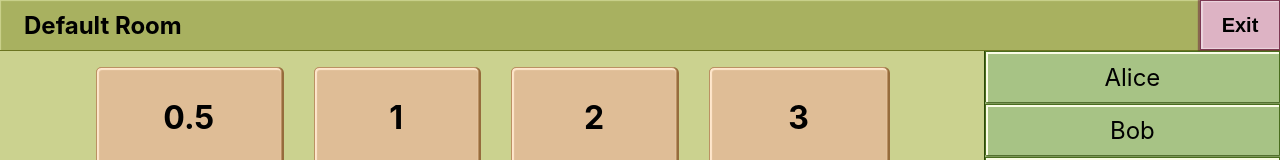
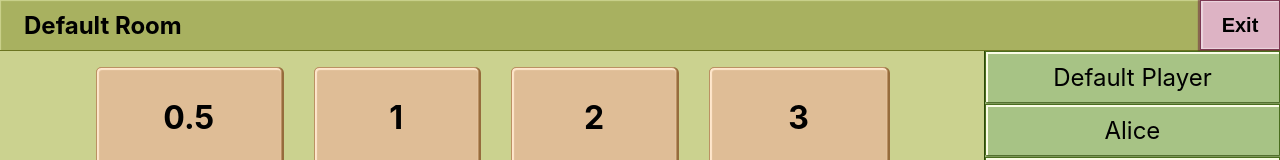
Before and after one commit to Digitanalogik/react-card-table, a React app: page / in a window 1280 px wide. Both pictures are taken after a click on the button "Enter". Shown: the top 160 px of the page. Built offline with nearby package versions, Linux system fonts and the light colour scheme.

Commit message:
Use React Context to get the current player and show it in the beginning of the list

```diff
--- a/src/Components/PlayerList/PlayerList.tsx
+++ b/src/Components/PlayerList/PlayerList.tsx
@@ -1,6 +1,7 @@
 // UserList.tsx
 import  { ReactElement } from 'react';
 import Player from '../../Interfaces/Player';
+import { useGameContext } from '../../Context/GameContext';
 import './PlayerList.css';
 
 interface UserListProps {
@@ -9,11 +10,17 @@ interface UserListProps {
 
 const PlayerList = ({ players }: UserListProps): ReactElement => {
 
+  const { player } = useGameContext();
+
+  // Always show current player on top of the list
   return (
     <div className='player-list'>
-      {players.map(player =>
-        <div key={player.id} className='player-name'>{player.name}</div>
-      )}
+        <div key={player} className='player-name'>{player}</div>
+
+        {players.filter(p => p.name !== player)
+          .sort((a, b) => a.name.localeCompare(b.name)).map(p =>
+            <div key={p.id} className='player-name'>{p.name}</div>
+        )}
     </div>
   );
 };
```
